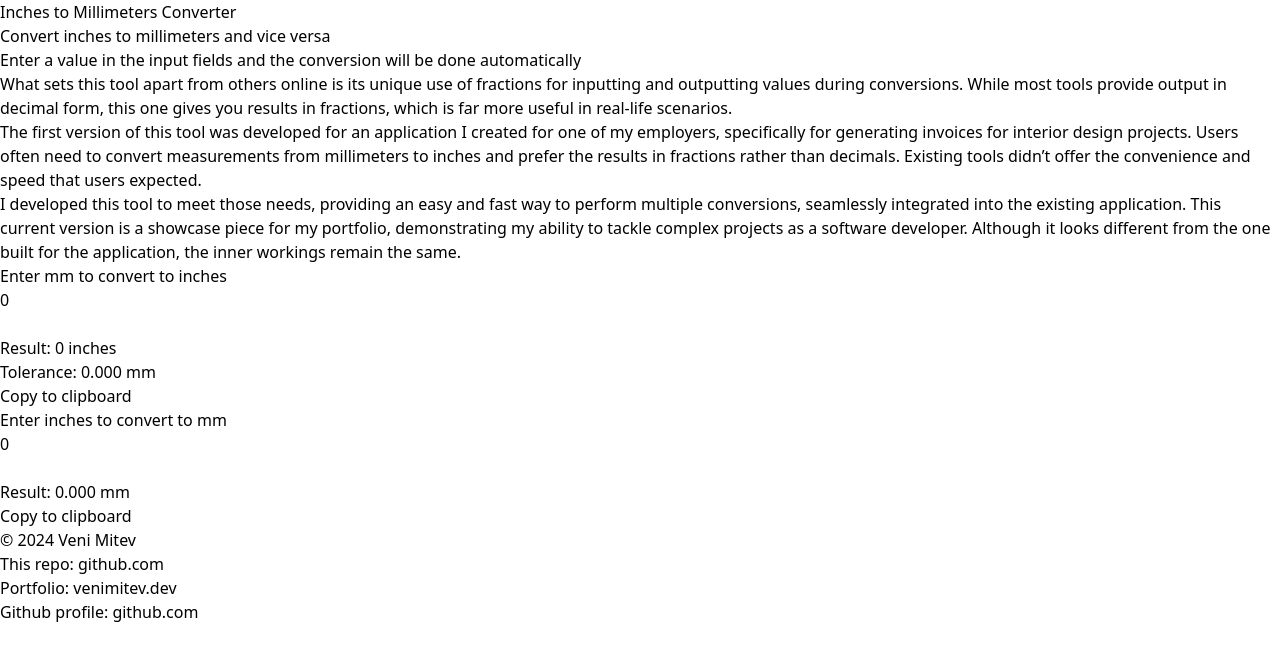
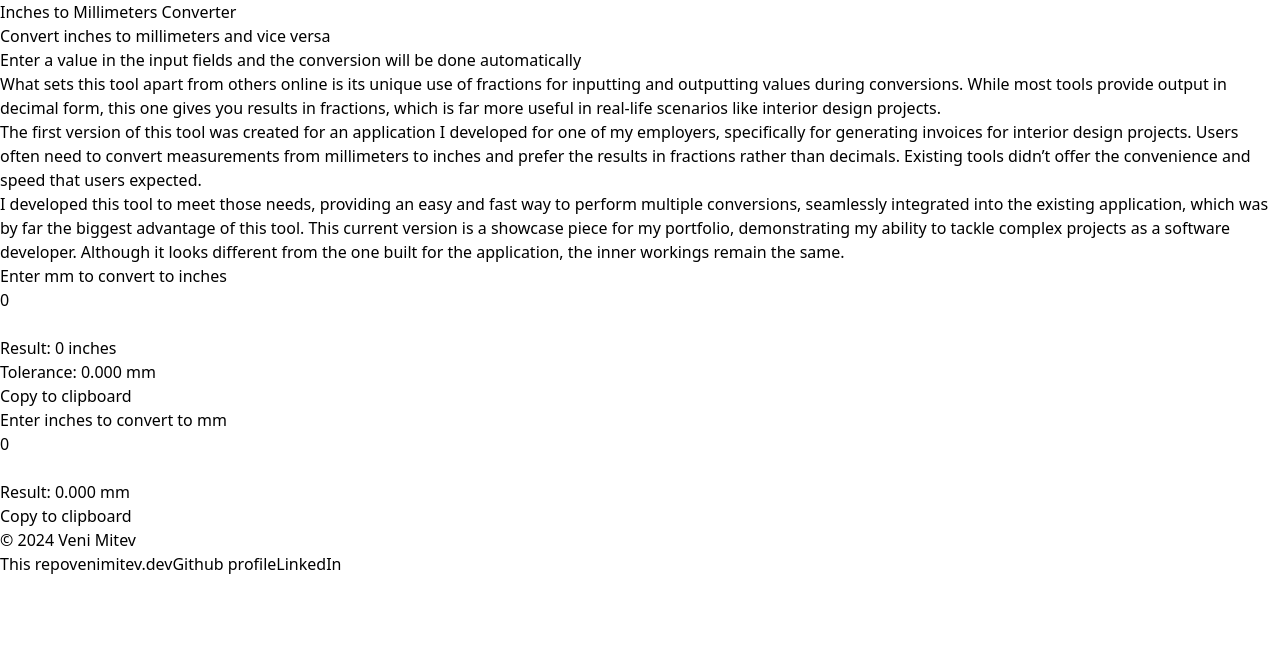
Before and after one commit to VeniMitev/mm-to-inch-calc, a React (Vite) app: page / in a window 1280 px wide. Shown: the top 660 px of the page. Built offline with nearby package versions, Linux system fonts and the light colour scheme; some icons are missing.

Commit message:
Updating footer and header information

```diff
--- a/src/components/Footer.tsx
+++ b/src/components/Footer.tsx
@@ -3,42 +3,42 @@ const Footer = () => {
     <footer className='mt-auto flex flex-col items-center justify-center gap-2 bg-gray-200 text-gray-800 p-4'>
       <p className='text-sm'>&copy; {new Date().getFullYear()} Veni Mitev</p>
 
-      <section className='flex flex-row gap-2 text-sm text-center'>
-        <p>
-          This repo:{' '}
+      <section className='flex flex-row text-sm text-center divide-x divide-solid divide-slate-950'>
         <a
           href='https://github.com/VeniMitev/mm-to-inch-calc'
           target='_blank'
           rel='noopener noreferrer'
-            className='text-blue-500 hover:underline'
+          className='text-blue-500 hover:underline px-2'
         >
-            github.com
+          This repo
         </a>
-        </p>
 
-        <p>
-          Portfolio:{' '}
         <a
           href='https://venimitev.dev'
           target='_blank'
           rel='noopener noreferrer'
-            className='text-blue-500 hover:underline'
+          className='text-blue-500 hover:underline px-2'
         >
           venimitev.dev
         </a>
-        </p>
 
-        <p>
-          Github profile:{' '}
         <a
           href='https://github.com/VeniMitev'
           target='_blank'
           rel='noopener noreferrer'
-            className='text-blue-500 hover:underline'
+          className='text-blue-500 hover:underline px-2'
         >
-            github.com
+          Github profile
         </a>
-        </p>
+
+        <a
+          href='https://www.linkedin.com/in/venelin-mitev/'
+          target='_blank'
+          rel='noopener noreferrer'
+          className='text-blue-500 hover:underline px-2'
+        >
+          LinkedIn
+        </a>
       </section>
     </footer>
   );
--- a/src/components/Header.tsx
+++ b/src/components/Header.tsx
@@ -14,12 +14,13 @@ const Header = () => {
         What sets this tool apart from others online is its unique use of
         fractions for inputting and outputting values during conversions. While
         most tools provide output in decimal form, this one gives you results in
-        fractions, which is far more useful in real-life scenarios.
+        fractions, which is far more useful in real-life scenarios like interior
+        design projects.
       </p>
 
       <p className='text-sm max-w-prose'>
-        The first version of this tool was developed for an application I
-        created for one of my employers, specifically for generating invoices
+        The first version of this tool was created for an application I
+        developed for one of my employers, specifically for generating invoices
         for interior design projects. Users often need to convert measurements
         from millimeters to inches and prefer the results in fractions rather
         than decimals. Existing tools didn’t offer the convenience and speed
@@ -29,10 +30,11 @@ const Header = () => {
       <p className='text-sm max-w-prose'>
         I developed this tool to meet those needs, providing an easy and fast
         way to perform multiple conversions, seamlessly integrated into the
-        existing application. This current version is a showcase piece for my
-        portfolio, demonstrating my ability to tackle complex projects as a
-        software developer. Although it looks different from the one built for
-        the application, the inner workings remain the same.
+        existing application, which was by far the biggest advantage of this
+        tool. This current version is a showcase piece for my portfolio,
+        demonstrating my ability to tackle complex projects as a software
+        developer. Although it looks different from the one built for the
+        application, the inner workings remain the same.
       </p>
     </header>
   );
```
Lines whose indentation alone changed are shown as unchanged.
